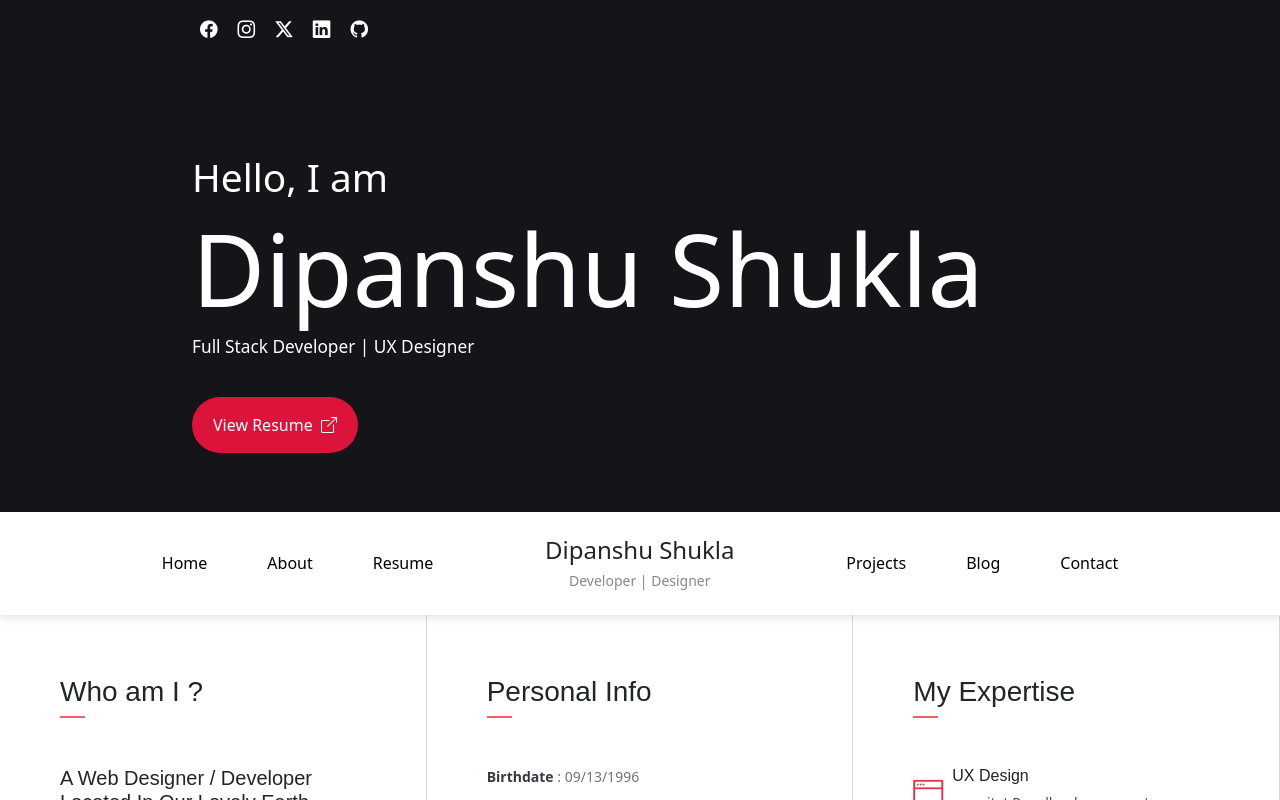
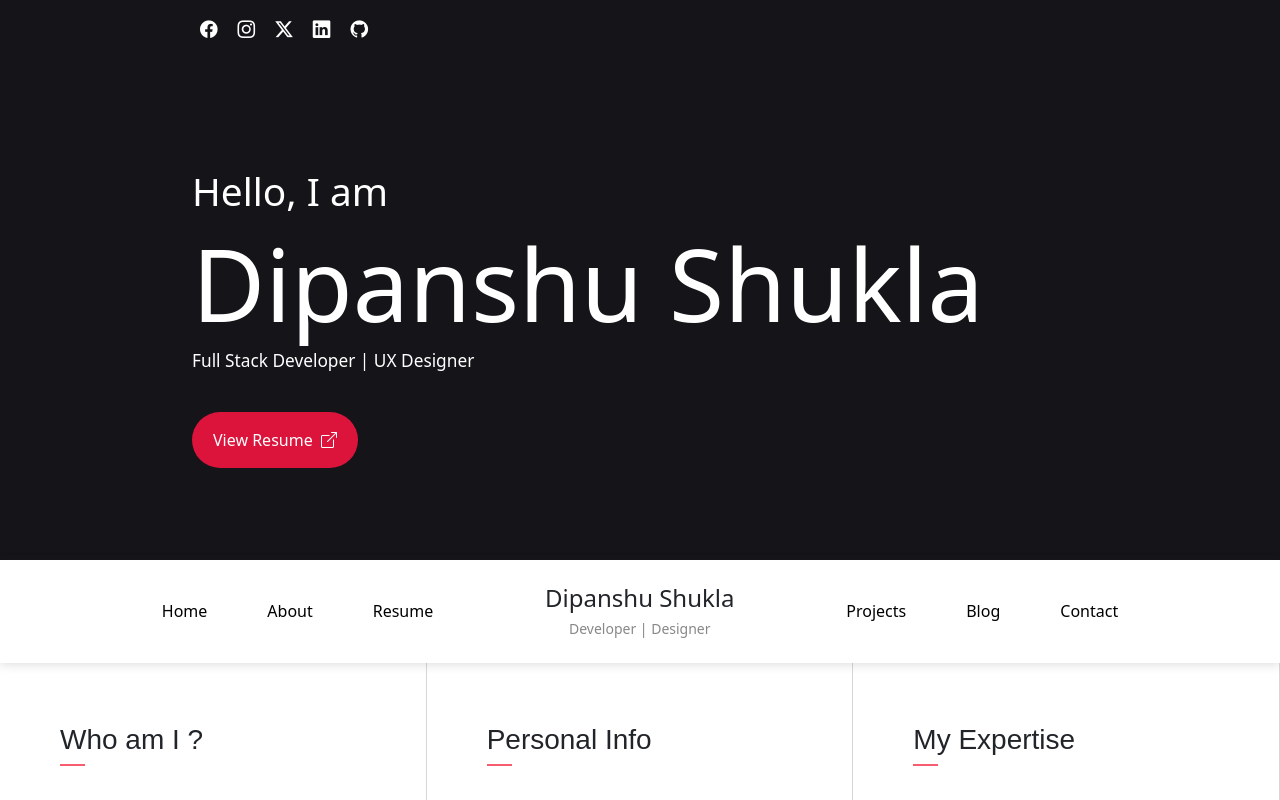
Before and after one commit to DipanshuShukla/angular-portfolio, an Angular app: page / in a window 1280 px wide. Shown: the top 800 px of the page. Built offline with nearby package versions, Linux system fonts and the light colour scheme.

Commit message:
Update hero.component.css

```diff
--- a/src/app/components/hero/hero.component.css
+++ b/src/app/components/hero/hero.component.css
@@ -1,7 +1,8 @@
 .header {
     width: 100%;
     max-width: 100vw;
-    height: calc(100vw / 2.5);
+    aspect-ratio: 16 / 7;
+    /* height: calc(100vw / 2.5); */
     background-color: rgb(20, 20, 25);
 }
 
```
